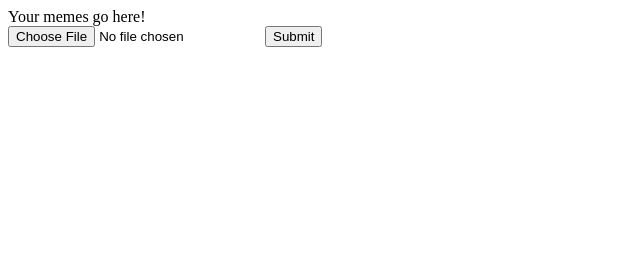
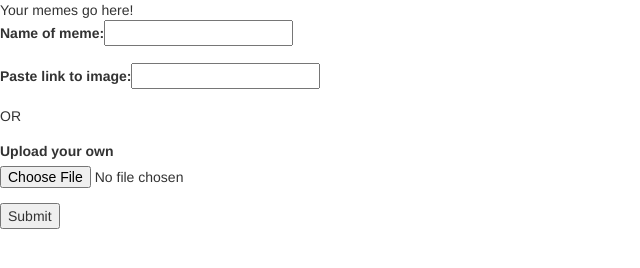
Before and after one commit to npmcdn-to-unpkg-bot/memestash, a website: page app/public/home.html in a window 1280 px wide. Shown: the whole page, without its empty margins (0-640 px from the left). Drawn offline with nearby package versions, Linux system fonts and the light colour scheme; no server answers.

Commit message:
Image uploads can be read. Need to store in mongo.

```diff
--- a/app/public/home.html
+++ b/app/public/home.html
@@ -5,11 +5,18 @@
         <script type="text/javascript" src="https://code.jquery.com/jquery-2.2.2.min.js"></script>
         <script type="text/javascript" src="https://ajax.googleapis.com/ajax/libs/angularjs/1.5.2/angular.min.js"></script>
         <script type="text/javascript" src="/app/controllers/frontend.js"></script>
+        <script type="text/javascript" src="https://maxcdn.bootstrapcdn.com/bootstrap/3.3.6/js/bootstrap.min.js"></script>
+        <link rel="stylesheet" href="https://maxcdn.bootstrapcdn.com/bootstrap/3.3.6/css/bootstrap.min.css" type="text/css" />
     </head>
     <body>
         Your memes go here!
-        <form method="POST" action="/add">
-            <input type="file">
+        <form method="POST" action="/add" enctype="multipart/form-data">
+            <div class="form-group"><label for="title">Name of meme: </label><input name="title" type="text"></div>
+            <div class="form-group"><label for="url">Paste link to image: </label><input name="url" type="url"></div>
+            <div class="form-group">OR</div>
+            <div class="form-group">
+            <label for="file">Upload your own</label><input name="file" type="file" accept="image/*">
+            </div>
             <input type="submit">
         </form>
     </body>
--- a/package.json
+++ b/package.json
@@ -18,6 +18,8 @@
   },
   "homepage": "https://github.com/gbhojraj/memestash#readme",
   "dependencies": {
+    "body-parser": "^1.15.0",
+    "connect-busboy": "0.0.2",
     "dotenv": "^2.0.0",
     "express": "^4.13.4",
     "express-session": "^1.13.0",
--- a/server.js
+++ b/server.js
@@ -5,6 +5,7 @@ var express = require("express"),
     passport = require("passport"),
     mongoose = require("mongoose"),
     session = require("express-session"),
+    busboy = require("connect-busboy"),
     app = express();
 
 require("dotenv").load();
@@ -12,6 +13,7 @@ require("./app/passport-config.js")(passport);
 
 app.use('/public', express.static(process.cwd() + '/app/public'));
 app.use('/app/controllers', express.static(process.cwd() + '/app/controllers'));
+app.use(busboy());
 app.use(session({
   secret: 'BenjaminFranklin',
   resave: false,
```
Also changed, not shown: app/routes.js (+16 -0 lines).
